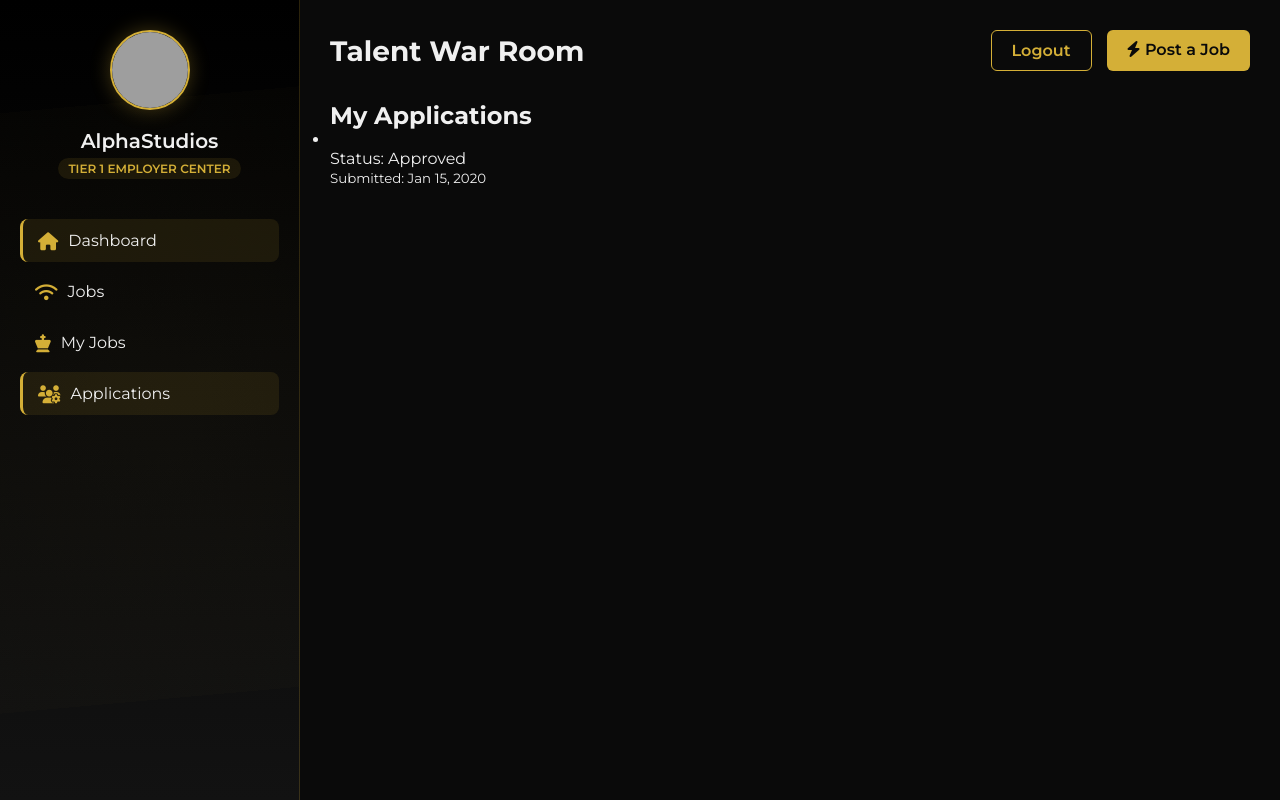
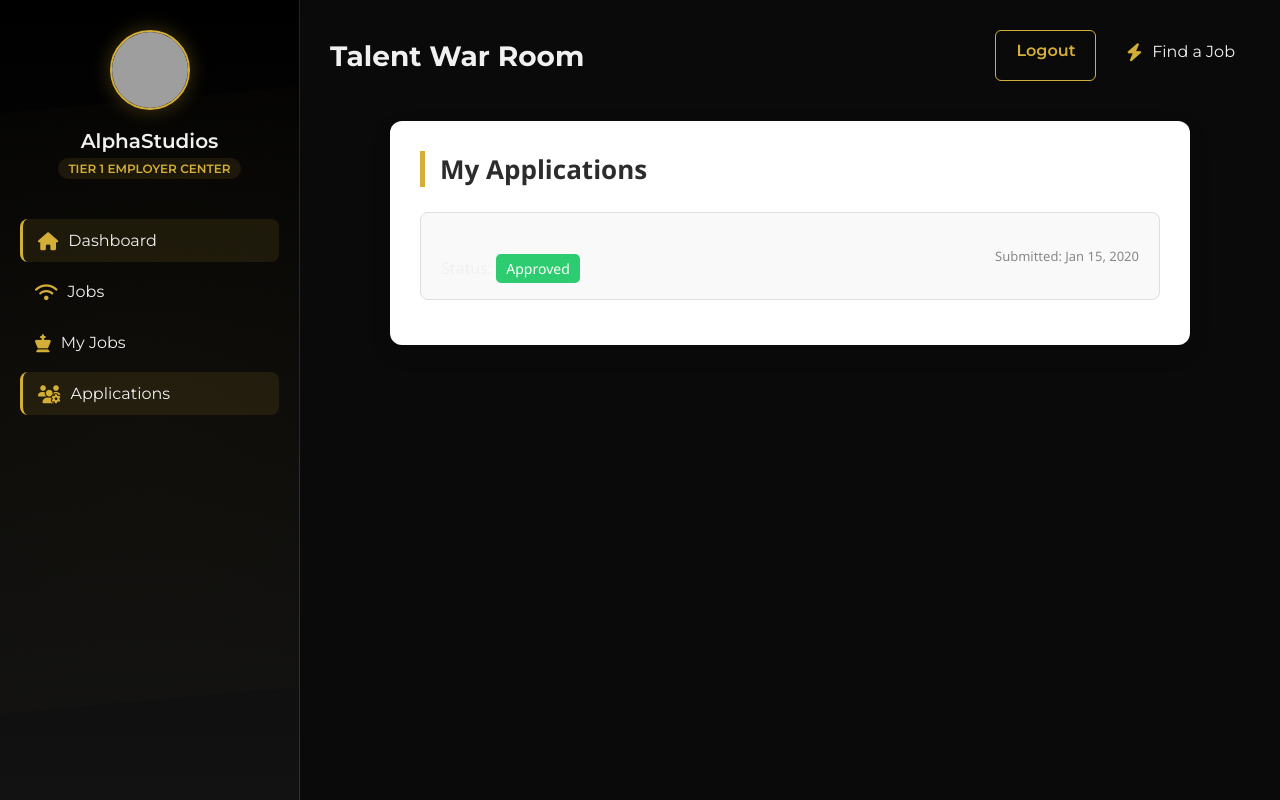
Before and after one commit to Ghalib92/STUDENTS-PART-TIME-JOBSITE, a Django app: page /applications/ in a window 1280 px wide. Run offline with Django 5.2, Linux system fonts and the light colour scheme; a user stored in the database is signed in; tables that the repository leaves empty hold one stand-in row (values such as "Sample post"); data that the repository does not hold is empty; some libraries are stand-ins or nearby versions; grey boxes are pictures that could not be loaded.

Commit message:
Third commit

```diff
--- a/Student_Jobsite/Pages/templates/Employer/base.html
+++ b/Student_Jobsite/Pages/templates/Employer/base.html
@@ -559,7 +559,7 @@
             </div>
 
             <nav class="nav-menu">
-                <a href="/dashboard/" class="nav-link active">
+                <a href="{% url 'employer_dashboard' %}" class="nav-link active">
                     <i class="fas fa-home"></i>
                     <span>Dashboard</span>
                 </a>
--- a/Student_Jobsite/Pages/templates/Staff/base.html
+++ b/Student_Jobsite/Pages/templates/Staff/base.html
@@ -557,7 +557,7 @@
             </div>
 
             <nav class="nav-menu">
-                <a href="/dashboard/" class="nav-link active">
+                <a href="{% url 'employee_dashboard' %}" class="nav-link active">
                     <i class="fas fa-home"></i>
                     <span>Dashboard</span>
                 </a>
@@ -585,8 +585,8 @@
                 <h1 class="dashboard-title">Talent War Room</h1>
                 <div class="dashboard-actions">
                     <a href="/logout/" class="btn btn-outline">Logout</a>
-                    <a href="/post-job/" class="btn btn-primary">
-                        <i class="fas fa-bolt"></i> Post a Job
+                  <a href="{% url 'available_jobs'%}" class="nav-link">
+                        <i class="fas fa-bolt"></i> Find a Job
                     </a>
                 </div>
             </div>
--- a/Student_Jobsite/Pages/templates/employee_dashboard.html
+++ b/Student_Jobsite/Pages/templates/employee_dashboard.html
@@ -1,4 +1,4 @@
-  {%extends 'Staff/base.html'%}
+{%extends 'Staff/base.html'%}
 {%load static %}
 {% block title %} Dashboard {%endblock%}
 
--- a/Student_Jobsite/Pages/templates/jobs.html
+++ /dev/null
@@ -1 +0,0 @@
-dashbp
--- a/Student_Jobsite/Pages/templates/my_applications.html
+++ b/Student_Jobsite/Pages/templates/my_applications.html
@@ -1,5 +1,75 @@
- {% extends 'Staff/base.html' %}
+{% extends 'Staff/base.html' %}
+
 {% block content %}
+<style>
+    .container {
+        max-width: 800px;
+        margin: 40px auto;
+        padding: 30px;
+        background-color: #ffffff;
+        border-radius: 12px;
+        box-shadow: 0 8px 24px rgba(0, 0, 0, 0.08);
+        font-family: 'Segoe UI', sans-serif;
+    }
+
+    h2 {
+        font-size: 26px;
+        font-weight: bold;
+        color: #2c2c2c;
+        margin-bottom: 25px;
+        border-left: 5px solid #d4af37;
+        padding-left: 15px;
+    }
+
+    .list-group-item {
+        background-color: #f9f9f9;
+        border: 1px solid #ddd;
+        border-radius: 8px;
+        margin-bottom: 15px;
+        padding: 20px;
+        display: flex;
+        justify-content: space-between;
+        align-items: center;
+    }
+
+    .list-group-item strong {
+        font-size: 18px;
+        color: #333;
+    }
+
+    .badge {
+        padding: 5px 10px;
+        font-size: 14px;
+        border-radius: 5px;
+        font-weight: 500;
+    }
+
+    .bg-success {
+        background-color: #2ecc71 !important;
+        color: white;
+    }
+
+    .bg-danger {
+        background-color: #e74c3c !important;
+        color: white;
+    }
+
+    .bg-secondary {
+        background-color: #7f8c8d !important;
+        color: white;
+    }
+
+    small {
+        color: #888;
+        font-size: 13px;
+    }
+
+    p {
+        font-size: 16px;
+        color: #555;
+    }
+</style>
+
 <div class="container mt-4">
     <h2>My Applications</h2>
     {% if applications %}
--- a/Student_Jobsite/Pages/templates/my_jobs.html
+++ b/Student_Jobsite/Pages/templates/my_jobs.html
@@ -1,4 +1,4 @@
- {% extends 'Employer/base.html' %}
+ {% extends 'Staff/base.html' %}
 
 {% block content %}
 <style>
--- a/Student_Jobsite/Student_Jobsite/urls.py
+++ b/Student_Jobsite/Student_Jobsite/urls.py
@@ -16,8 +16,15 @@
 """
 from django.contrib import admin
 from django.urls import path,include
+from django.conf import settings
+from django.conf.urls.static import static
+
 
 urlpatterns = [
     path('admin/', admin.site.urls),
     path('', include('Pages.urls'))
 ]
+
+
+if settings.DEBUG:
+    urlpatterns += static(settings.MEDIA_URL, document_root=settings.MEDIA_ROOT)
```
Also changed, not shown: Student_Jobsite/Pages/templates/apply.html (+82 -0 lines), Student_Jobsite/Pages/templates/job_list.html (+84 -3 lines), Student_Jobsite/Pages/urls.py (line endings or trailing spaces), 1 other file.
